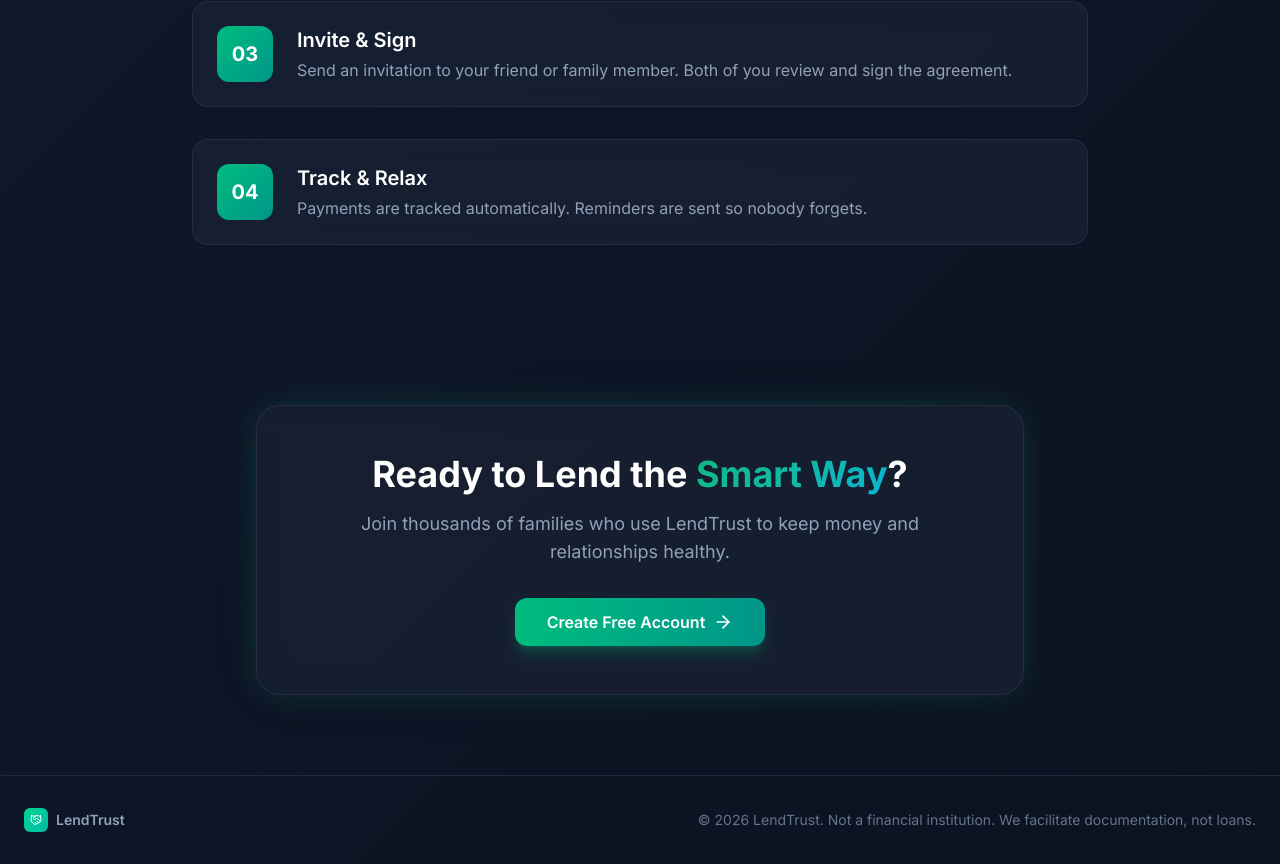
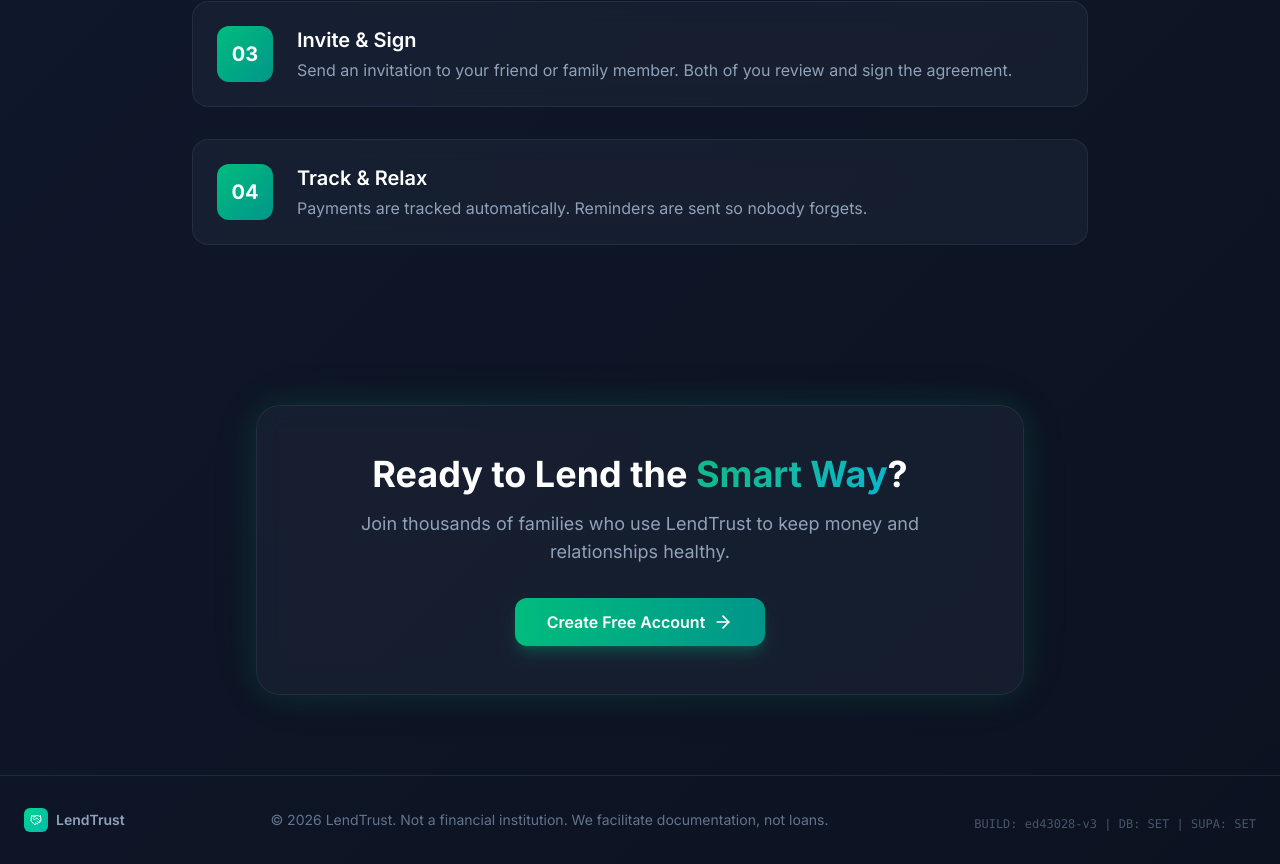
Before and after one commit to waliceo/p2p-lending, a Next.js app: page / in a window 1280 px wide. Shown: the part 2170-3034 px from the top of the page. Built offline with nearby package versions, Linux system fonts and the light colour scheme; no server answers.

Commit message:
debug: add build marker to landing page footer to verify deployment

```diff
--- a/src/app/page.tsx
+++ b/src/app/page.tsx
@@ -195,6 +195,10 @@
           <p className="text-sm text-slate-500">
             © {new Date().getFullYear()} LendTrust. Not a financial institution. We facilitate documentation, not loans.
           </p>
+          {/* TEMP DEBUG - remove after fixing */}
+          <p className="text-xs text-slate-600 mt-2 font-mono">
+            BUILD: ed43028-v3 | DB: {process.env.DATABASE_URL ? 'SET' : 'NOT SET'} | SUPA: {process.env.NEXT_PUBLIC_SUPABASE_URL ? 'SET' : 'NOT SET'}
+          </p>
         </div>
       </footer>
     </div>
```
